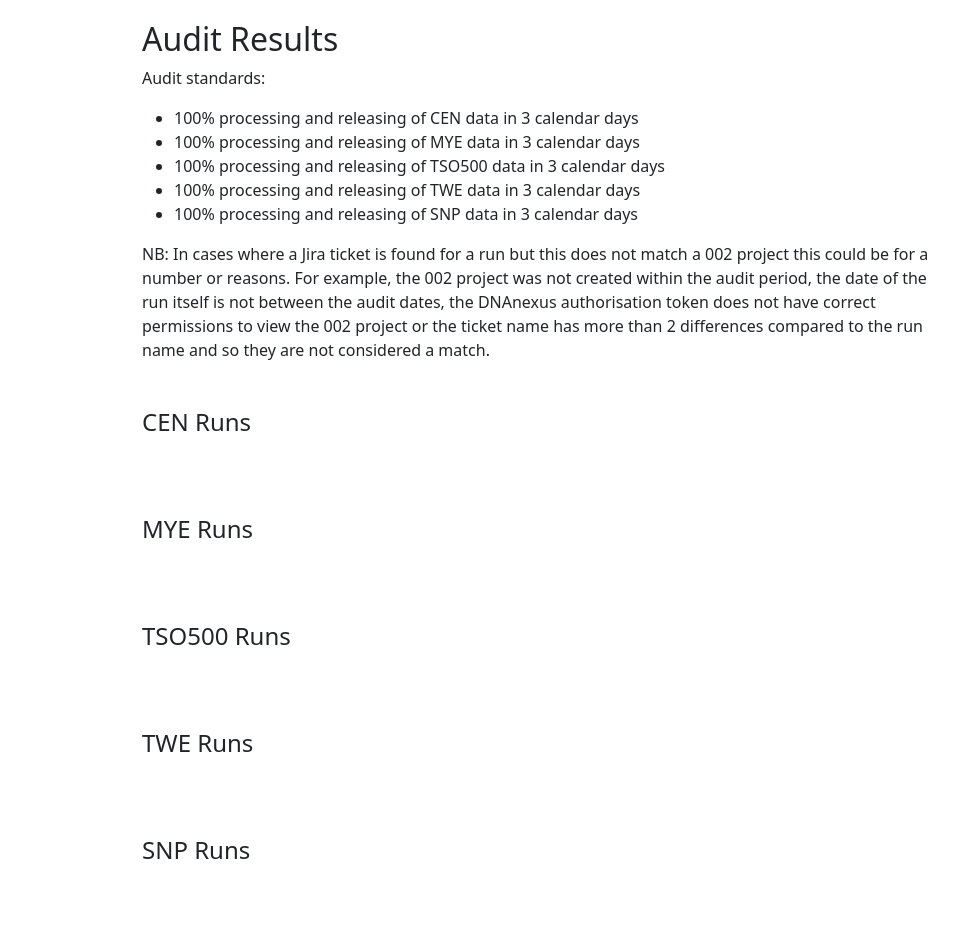
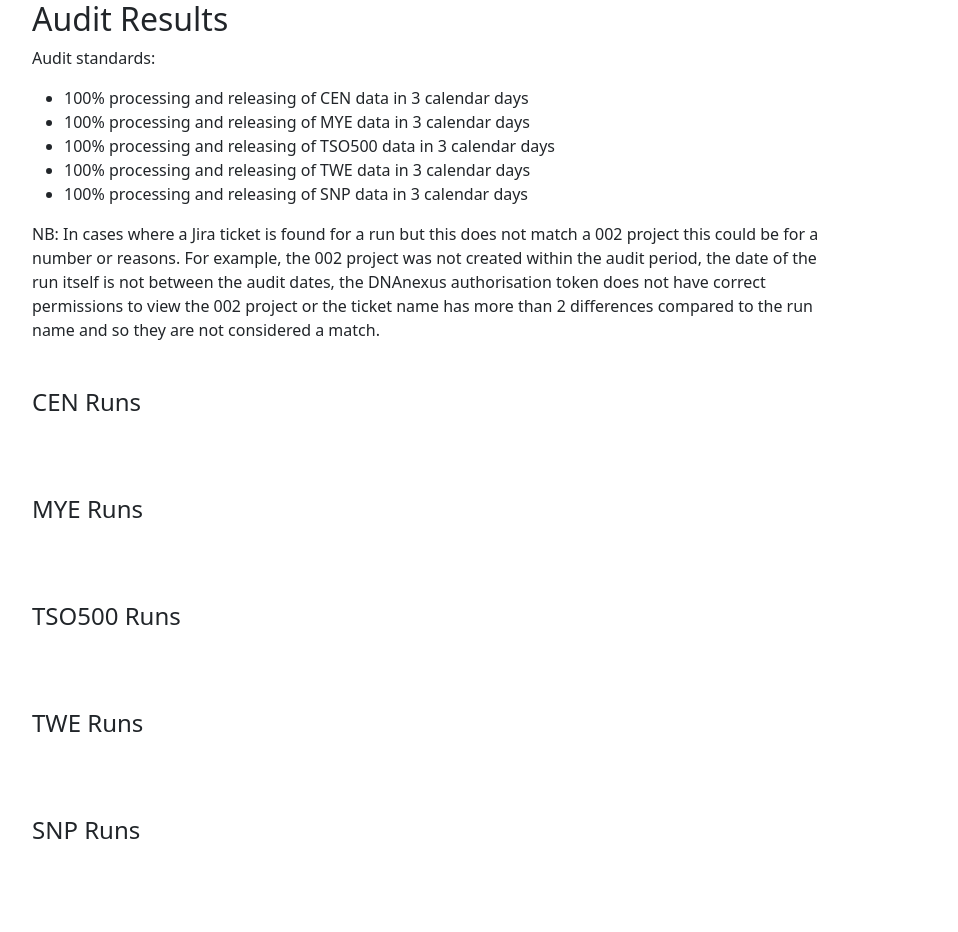
Before and after one commit to eastgenomics/themis, a Python web app: template TAT_audit/templates/audit_template.html in a window 1280 px wide. Shown: the whole page, without its empty margins (208-1166 px from the left). After the commit the page ends 839 px from the top, so only its background shows below. Run offline with Jinja, Linux system fonts and the light colour scheme; the template is opened without the code that fills it, so the values that code supplies are empty; some libraries are stand-ins or nearby versions.

Commit message:
Updated margin to auto for Jethro's silly ultrawide screen

```diff
--- a/TAT_audit/templates/audit_template.html
+++ b/TAT_audit/templates/audit_template.html
@@ -33,7 +33,7 @@
 
 </head>
 <body>
-    <div class="all_content" style="width: 800px; margin-left: 350px; padding-top: 20px; padding-bottom: 20px;">
+    <div class="all_content" style="width:800px; margin:0 auto;">
         <h2>Audit Results</h2>
         <p>Audit standards:</p>
         <ul>
```
